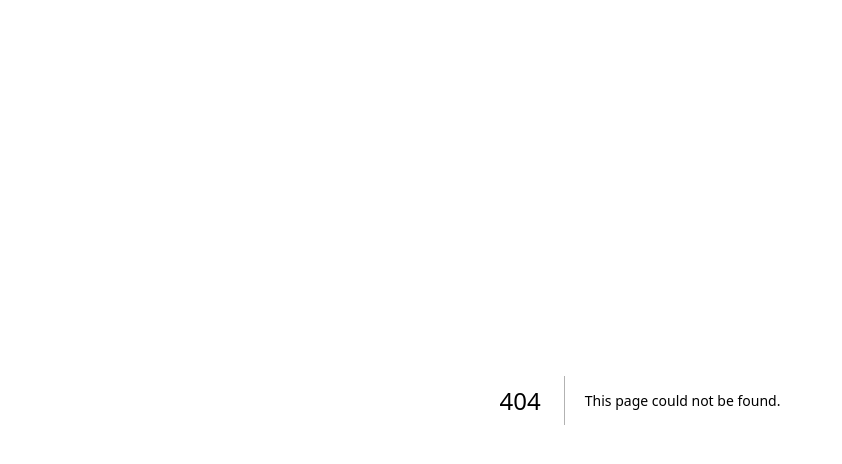
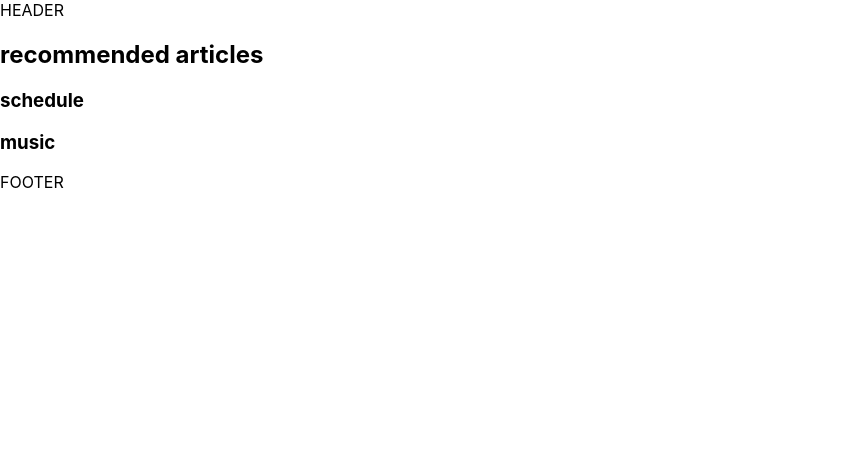
Before and after one commit to simultechnology/next-blog, a Next.js app: page /posts in a window 1280 px wide. Before the commit this address had no page. Shown: the top 464 px of the page, without its empty margins (0-842 px from the left). Built offline with nearby package versions, Linux system fonts and the light colour scheme.

Commit message:
initial commit

```diff
--- /dev/null
+++ b/components/footer.js
@@ -0,0 +1,3 @@
+export function Footer() {
+  return <footer>FOOTER</footer>
+}
--- /dev/null
+++ b/components/header.js
@@ -0,0 +1,3 @@
+export function Header() {
+  return <header>HEADER</header>
+}
--- /dev/null
+++ b/components/hero.js
@@ -0,0 +1,16 @@
+export function Hero() {
+  return (
+    <Decoration>
+      <h1>My Blog</h1>
+      <p>statement</p>
+    </Decoration>
+  )
+}
+
+function Decoration(props) {
+  return (
+    <div style={{ color: 'red'}}>
+      {props.children}
+    </div>
+  )
+}
--- /dev/null
+++ b/components/layout.js
@@ -0,0 +1,19 @@
+import {Header} from "@/components/header";
+import {Hero} from "@/components/hero";
+import Posts from "../pages/posts";
+import {Footer} from "@/components/footer";
+import React from "react";
+
+export default function Layout({children}) {
+  return (
+    <>
+      <Header />
+
+      <main>
+        {children}
+      </main>
+
+      <Footer />
+    </>
+  )
+}
--- a/pages/_app.js
+++ b/pages/_app.js
@@ -1,7 +1,12 @@
 import '../styles/globals.css'
+import Layout from "@/components/layout";
 
 function MyApp({ Component, pageProps }) {
-  return <Component {...pageProps} />
+  return (
+    <Layout>
+      <Component {...pageProps} />
+    </Layout>
+  )
 }
 
 export default MyApp
--- /dev/null
+++ b/pages/posts.js
@@ -0,0 +1,19 @@
+function EachPost(props) {
+  return (
+    <article>
+      <a href={props.url}>
+        <h3>{props.title}</h3>
+      </a>
+    </article>
+  )
+}
+
+export default function Posts() {
+  return (
+    <section>
+      <h2>recommended articles</h2>
+      <EachPost title="schedule" url="/blog/schedule" />
+      <EachPost title="music" url="/blog/music" />
+    </section>
+  )
+}
```
Also changed, not shown: jsconfig.json (added, +8 -0 lines), pages/index.js (+10 -63 lines).
